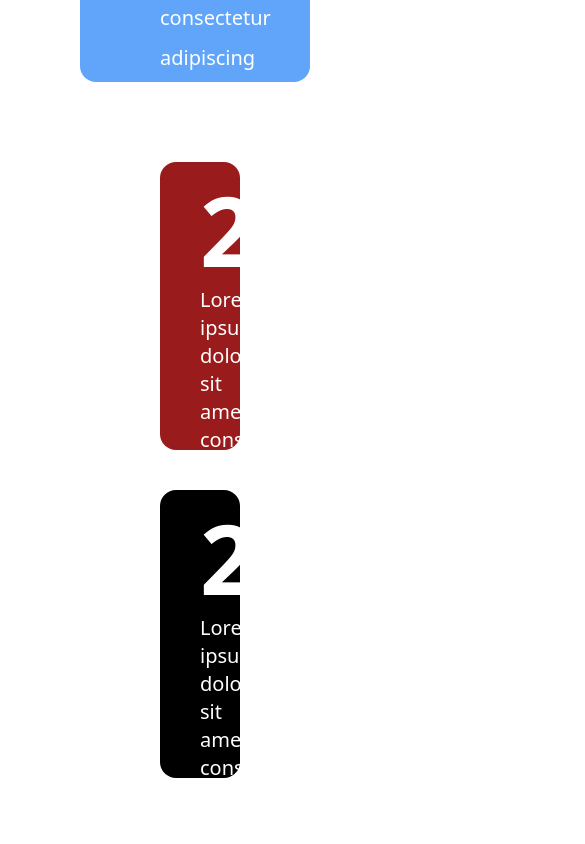
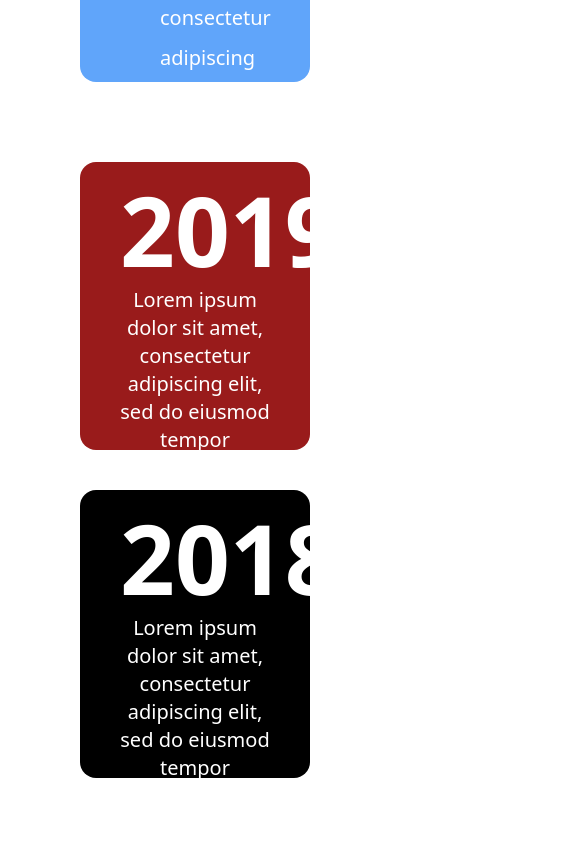
Before and after one commit to yafet-123/Sample_shoping_sample1_frontend, a Next.js app: page / in a window 390 px wide. Shown: the part 4320-5164 px from the top of the page, 585 px wide, since content can reach past the window. Built offline with nearby package versions, Linux system fonts and the light colour scheme.

Commit message:
Adding responsive

```diff
--- a/components/Consulation.js
+++ b/components/Consulation.js
@@ -10,7 +10,7 @@ export function Consulation() {
         want to create your online store and improve your sales? Our company is
         the one and only solution you need to build your online business/
       </p>
-      <div className="bg-gray-100 max-w-6xl mx-auto p-5 rounded-lg flex items-center">
+      <div className="bg-gray-100 max-w-6xl mx-auto p-5 rounded-lg flex flex-col lg:flex-row justify-between items-center">
         <label className="text-black text-xl" htmlFor="name">
           Name
         </label>
--- a/components/Hero.js
+++ b/components/Hero.js
@@ -6,10 +6,10 @@ export function Hero() {
       <div className="w-full h-screen bg-gray-200 flex flex-col">
         <div className="grid grid-cols-1 lg:grid-cols-2 gap-10 p-20">
           <div className="flex flex-col">
-            <h1 className="text-6xl font-light text-black w-1/2 mb-5">
+            <h1 className="text-6xl font-light text-black lg:w-1/2 mb-5">
               We create <sapn className="font-bold">online shops</sapn>
             </h1>
-            <p className="font-normal text-lg w-1/2 leading-10 mb-5">
+            <p className="font-normal text-lg lg:w-1/2 leading-10 mb-5">
               Ut enim ad minim veniam, quis nostrud exercitation ullamco laboris
               nisi ut aliquip ex ea commodo consequat. Duis aute irure dolor in
               reprehenderit in voluptate velit esse cillum dolore eu fugiat
--- a/components/OurWay.js
+++ b/components/OurWay.js
@@ -16,7 +16,7 @@ export function OurWay() {
             eiusmod tempor incididunt ut labore et dolore magna aliqua.
           </p>
         </div>
-        <div className="flex flex-col mx-20">
+        <div className="flex flex-col lg:mx-20">
           <div className="bg-red-800 w-full h-72 rounded-2xl px-10 mt-10">
             <h1 className="text-8xl text-white max-w-2xl mx-auto mb-2 mt-5 text-center font-extrabold">
               2019
```
